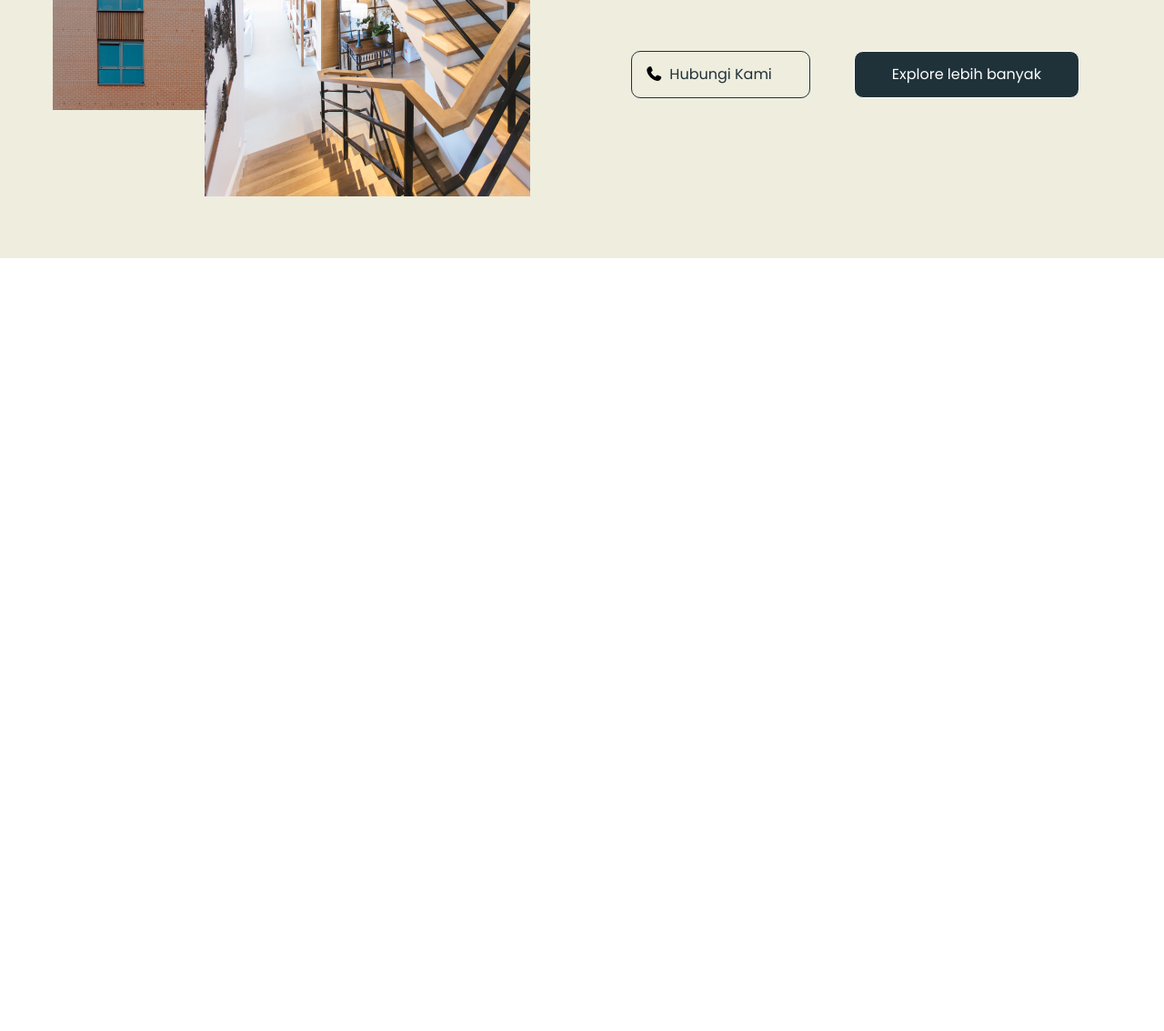
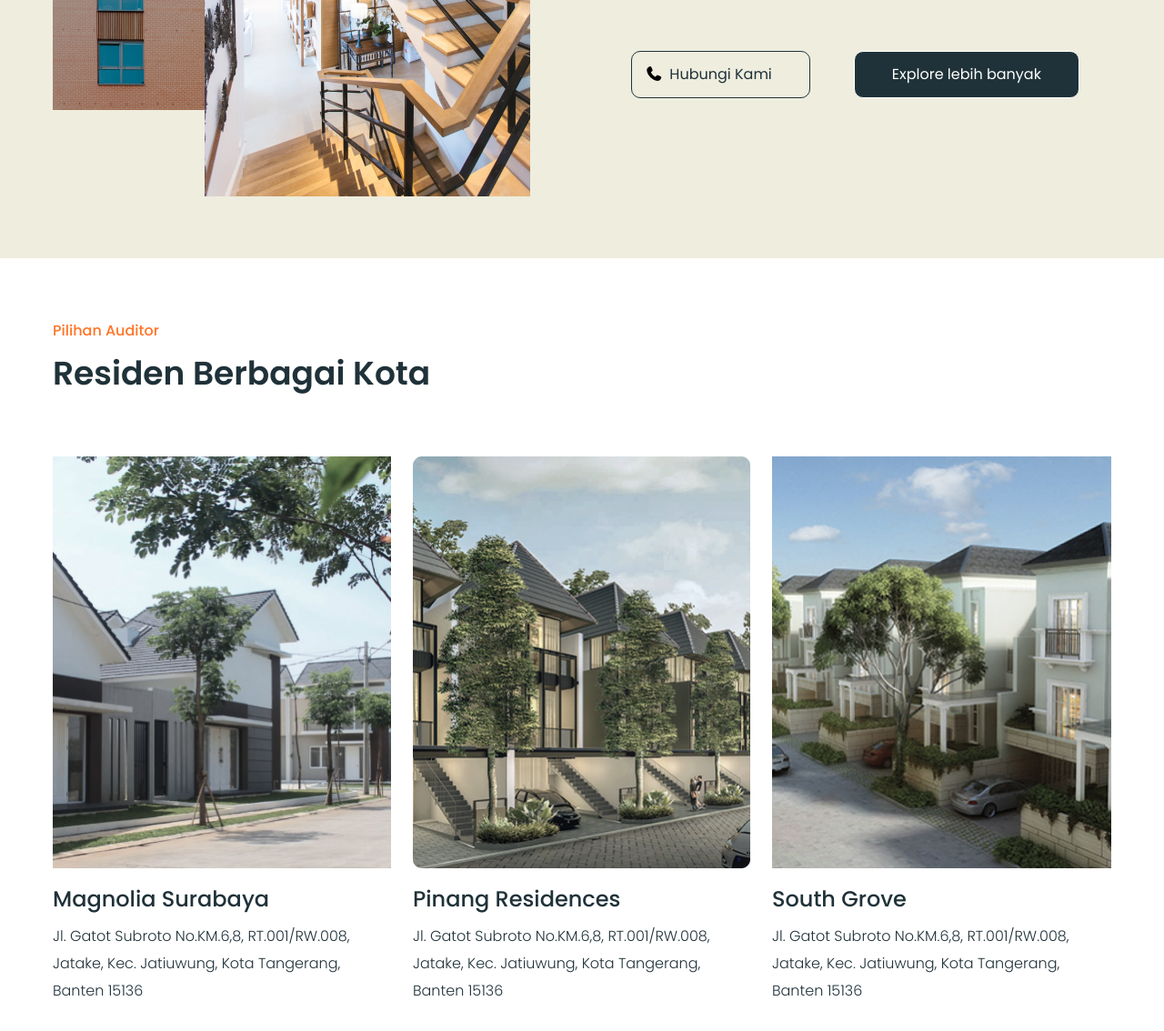
Before and after one commit to sabrina-ahamed/Omah, a website: page index.html in a window 1280 px wide. Shown: the part 2052-3186 px from the top of the page at 91% size. Before the commit the page ends 2336 px from the top, so only its background shows below. Drawn offline with Linux system fonts and the light colour scheme.

```diff
--- a/index.html
+++ b/index.html
@@ -111,5 +111,29 @@
     </div>
 </section>
 
+<!-- ============================================================================================== -->
+<section class="bg-[#ffff] py-[68px]">
+    <div class="max-w-[1164px] mx-auto">
+         <h2 class="font-medium text-[16px] text-[#FF7527] font-poppins">Pilihan Auditor</h2>
+        <h1 class="font-semibold font-poppins text-[36px] leading-[150%] text-[#203239] mt-[8px] mb-[64px]">Residen Berbagai Kota</h1>
+    <div class="flex gap-[24px] items-center">
+            <div>
+            <img src="images/image 5.jpg" alt="">
+            <h2 class="font-medium font-poppins text-[24px] text-[#203239] leading-[150%] mt-[16px] mb-[8px]">Magnolia Surabaya</h2>
+            <p class="font-light font-poppins text-[16px] text-[#203239] leading-[30px]">Jl. Gatot Subroto No.KM.6,8, RT.001/RW.008, <br> Jatake, Kec. Jatiuwung, Kota Tangerang,<br> Banten 15136</p>
+            </div>
+            <div>
+            <img src="images/image 6.png" alt="">
+            <h2 class="font-medium font-poppins text-[24px] text-[#203239] leading-[150%] mt-[16px] mb-[8px]"no>Pinang Residences</h2>
+            <p class="font-light font-poppins text-[16px] text-[#203239] leading-[30px]">Jl. Gatot Subroto No.KM.6,8, RT.001/RW.008, <br> Jatake, Kec. Jatiuwung, Kota Tangerang,<br> Banten 15136</p>
+            </div>
+            <div>
+            <img src="images/image 7.jpg" alt="">
+            <h2 class="font-medium font-poppins text-[24px] text-[#203239] leading-[150%] mt-[16px] mb-[8px]">South Grove</h2>
+            <p class="font-light font-poppins text-[16px] text-[#203239] leading-[30px]">Jl. Gatot Subroto No.KM.6,8, RT.001/RW.008, <br> Jatake, Kec. Jatiuwung, Kota Tangerang,<br> Banten 15136</p>
+            </div>
+    </div>
+    </div>
+</section>
 </body>
 </html>
```
Also changed, not shown: images/image 5.jpg (added), images/image 6.png (added), images/image 7.jpg (added), src/output.css.
